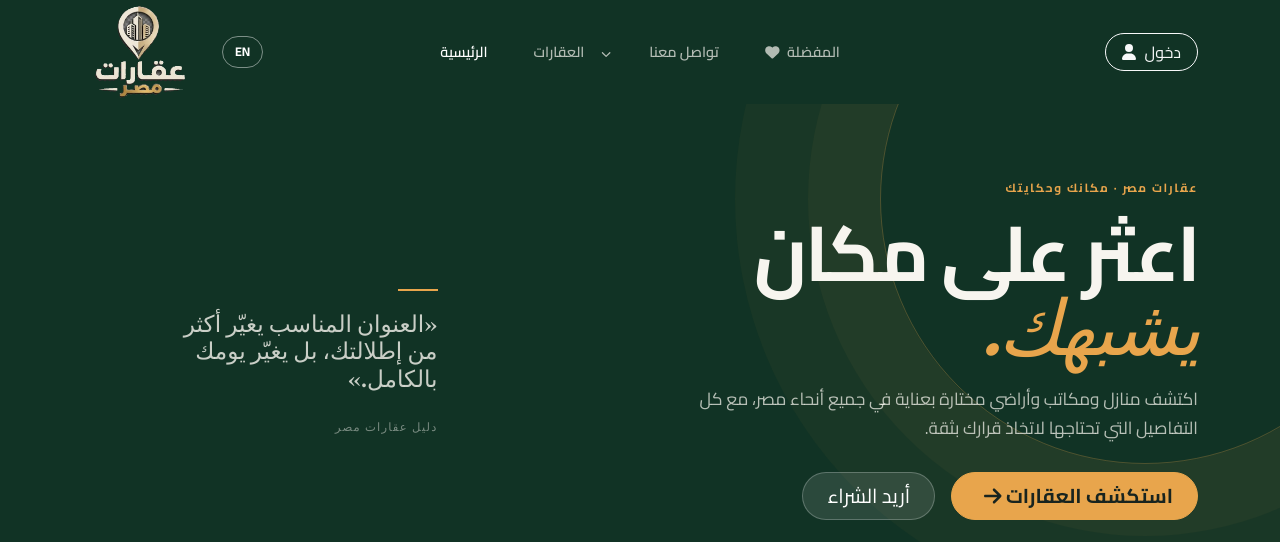
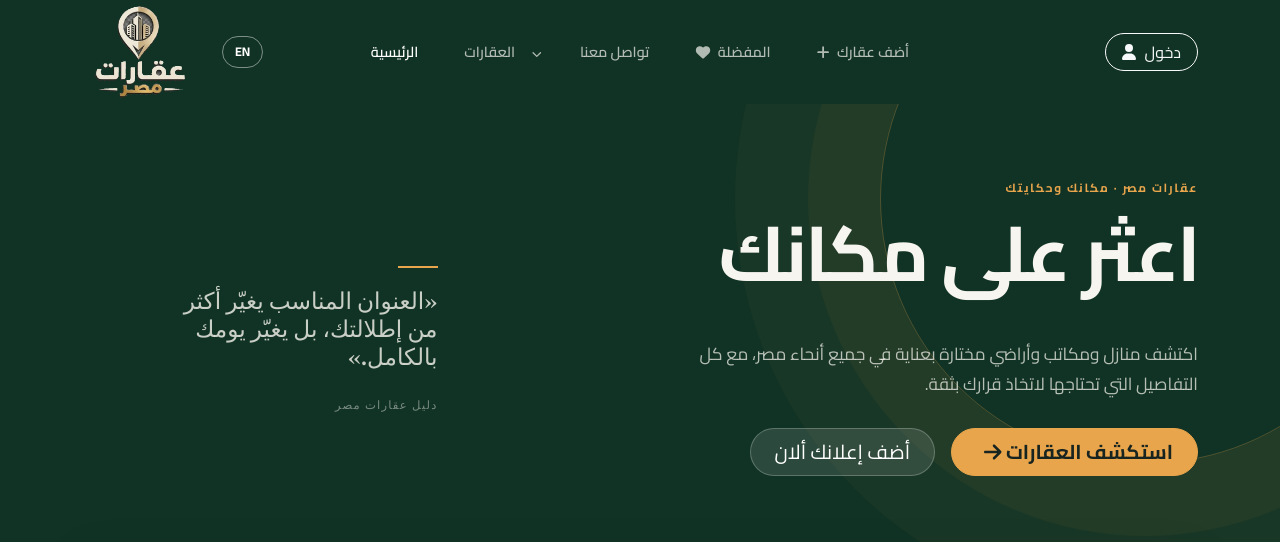
Before and after one commit to osmanramadan/maskank_frontend, a React (Vite) app: page / in a window 1280 px wide. Shown: the top 542 px of the page. Built offline with nearby package versions, Linux system fonts and the light colour scheme; no server answers.

Commit message:
'ededi39'

```diff
--- a/src/i18n/LanguageContext.tsx
+++ b/src/i18n/LanguageContext.tsx
@@ -59,8 +59,8 @@ const translations = {
     footerContact: "تواصل معنا",
     footerTagline: "ابحث بثقة، اعثر على عقارك.",
     heroEyebrow: "عقارات مصر · مكانك وحكايتك",
-    heroTitle: "اعثر على مكان",
-    heroTitleAccent: "يشبهك.",
+    heroTitle: "اعثر على مكانك",
+    heroTitleAccent: "",
     heroCopy: "اكتشف منازل ومكاتب وأراضي مختارة بعناية في جميع أنحاء مصر، مع كل التفاصيل التي تحتاجها لاتخاذ قرارك بثقة.",
     heroQuote: "«العنوان المناسب يغيّر أكثر من إطلالتك، بل يغيّر يومك بالكامل.»",
     heroGuide: "دليل عقارات مصر",
@@ -95,7 +95,7 @@ const translations = {
     reportFailed: "تعذر إرسال البلاغ",
     sending: "جارٍ الإرسال...",
     explore: "استكشف العقارات",
-    wantBuy: "أريد الشراء",
+    wantAddProperty: "أضف إعلانك ألان",
     searchStart: "ابدأ بحثك",
     whatLooking: "عن ماذا تبحث؟",
     viewAll: "عرض الكل",
@@ -228,7 +228,7 @@ const translations = {
     directContactBenefit: "Direct contact",
     directContactBenefitCopy: "Connect easily with the owner or broker to learn more.",
     explore: "Explore properties",
-    wantBuy: "I want to buy",
+    wantAddProperty: "Add your property",
     searchStart: "Start your search",
     whatLooking: "What are you looking for?",
     viewAll: "View all",
--- a/src/layouts/AppLayout.tsx
+++ b/src/layouts/AppLayout.tsx
@@ -12,7 +12,6 @@ export default function AppLayout() {
   const user = useSelector((state) => state.auth.user ?? state.user.profile);
   const role = useSelector((state) => state.auth.user?.role || state.user.profile?.role);
   const isAdmin = role === 'ADMIN';
-  const canAddProperty = role === 'USER' || role === 'OWNER' || role === 'BROKER' || role === 'COMPANY' || role === 'ADMIN';
   const { language, toggleLanguage, t } = useLanguage();
 
   const handleLogout = () => {
@@ -51,7 +50,7 @@ export default function AppLayout() {
                   <NavLink className="nav-link" to="/contact">{t('footerContact')}</NavLink>
                   <>
                       <NavLink className="nav-link" to="/favorites"><FontAwesomeIcon icon={faHeart} className="me-2" />{t('favorites')}</NavLink>
-                      {token && canAddProperty ? <NavLink className="nav-link" to="/add-property"><FontAwesomeIcon icon={faPlus} className="me-2" />{t('addProperty')}</NavLink> : null}
+                      <NavLink className="nav-link" to="/add-property"><FontAwesomeIcon icon={faPlus} className="me-2" />{t('addProperty')}</NavLink>
                       {token && isAdmin ? <><NavLink className="nav-link" to="/admin">{t('admin')}</NavLink><NavLink className="nav-link" to="/admin/review">{t('review')}</NavLink></> : null}
                   </>
                 </div>
--- a/src/pages/HomePage.tsx
+++ b/src/pages/HomePage.tsx
@@ -37,11 +37,11 @@ export default function HomePage() {
           <div className="row align-items-center gy-5">
             <div className="col-lg-7">
               <p className="eyebrow">{t('heroEyebrow')}</p>
-              <h1>{t('heroTitle')} <em>{t('heroTitleAccent')}</em></h1>
+              <h1 className='mb-5'>{t('heroTitle')} <em>{t('heroTitleAccent')}</em></h1>
               <p className="hero-copy">{t('heroCopy')}</p>
               <div className="hero-actions d-flex flex-wrap gap-3">
                 <Link to="/properties" className="btn btn-primary btn-lg rounded-pill px-4">{t('explore')} <FontAwesomeIcon icon={faArrowRight} className="ms-2" /></Link>
-                <Link to="/properties?purpose=sale" className="btn btn-quiet btn-lg rounded-pill px-4">{t('wantBuy')}</Link>
+                <Link to="/add-property" className="btn btn-quiet btn-lg rounded-pill px-4">{t('wantAddProperty')}</Link>
               </div>
             </div>
             <div className="col-lg-5">
```
